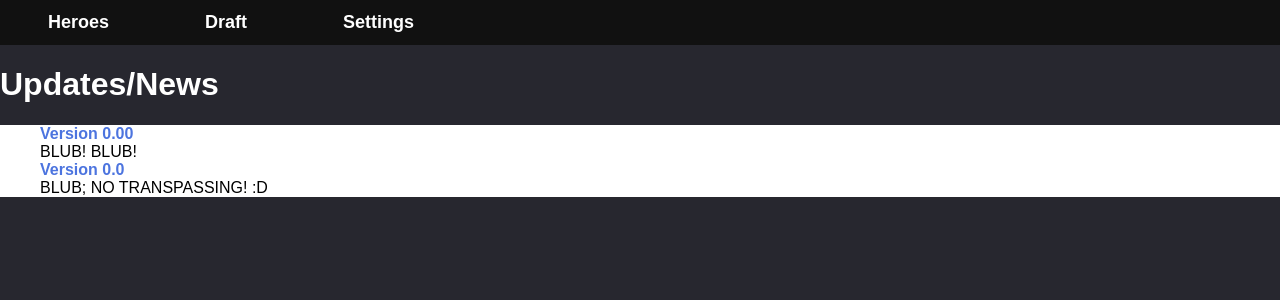
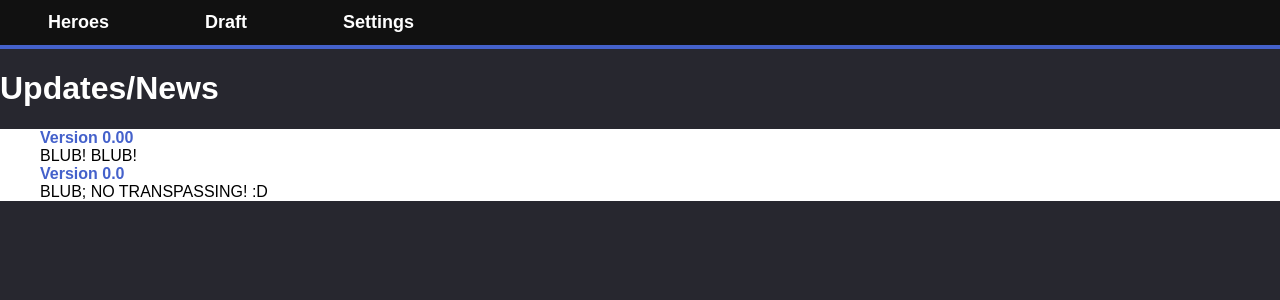
Before and after one commit to pardinensis/outdraft_frontend, an Angular app: page /home in a window 1280 px wide. Shown: the top 300 px of the page. Built offline with nearby package versions, Linux system fonts and the light colour scheme.

Commit message:
separator below navigation bar

```diff
--- a/src/app/home-component/home-component.component.css
+++ b/src/app/home-component/home-component.component.css
@@ -10,5 +10,5 @@ div.update_news_inner{
 li.newslisteitem {
   list-style: none;
   font-weight: bold;
-  color: var(--palette_highlight);
+  color: var(--palette_highlight_dark);
 }
--- a/src/index.html
+++ b/src/index.html
@@ -17,6 +17,7 @@
       <div class="navigationbaritem"><a routerLink="/settings" routerLinkActive="active">Settings</a></div>
     </div>
   </div>
+  <div class="navigationbarseparator"></div>
 
   <div class="container">
     <app-root></app-root>
--- a/src/styles.css
+++ b/src/styles.css
@@ -4,7 +4,8 @@
   --palette_background: #27272F;
   --palette_navigation_bar: #111111;
   --palette_foreground: #FFFFFF;
-  --palette_highlight: #4C74DF;
+  --palette_highlight_dark: #4461CB;
+  --palette_highlight_light: #7491FF;
 }
 
 body {
@@ -29,7 +30,6 @@ body {
   background-color: var(--palette_navigation_bar);
 }
 
-
 .navigationbaritem {
   float: left;
   font-weight: bolder;
@@ -40,5 +40,12 @@ body {
  }
 
 .navigationbaritem:hover, .dropdown:hover .dropbtn {
-  color: var(--palette_highlight);
+  color: var(--palette_highlight_light);
 }
+
+.navigationbarseparator {
+  width: 100%;
+  height: 4px;
+  margin-bottom: 10px;
+  background-color: var(--palette_highlight_dark);
+}
```
